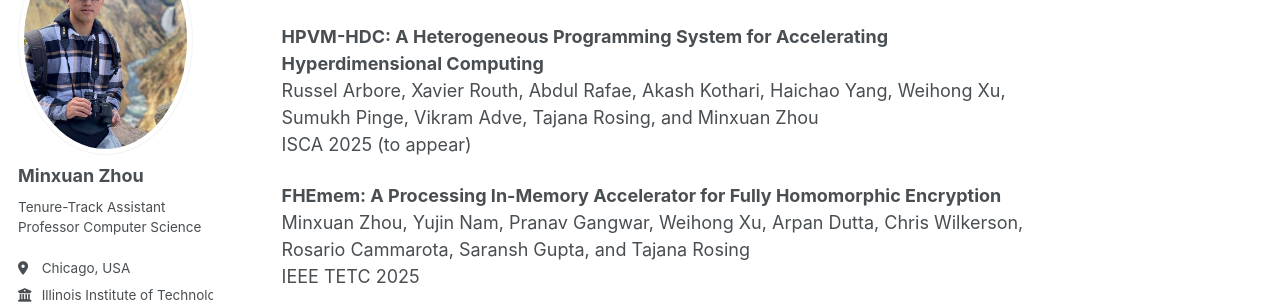
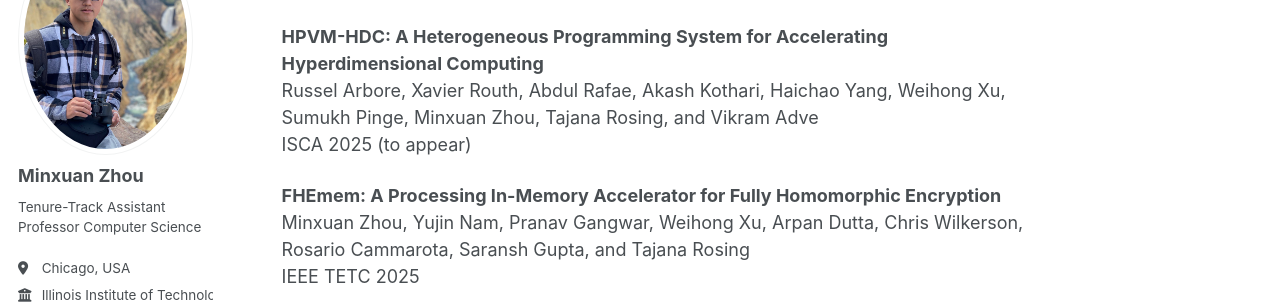
Before and after one commit to zhouminxuan/zhouminxuan.github.io, a Jekyll site: the page built from _pages/about.md, in a window 1280 px wide and 900 px high, scrolled down 701 px. Shown: the part 180-484 px from the top of the window. Built offline with Jekyll 4.4.1, drawn with Linux system fonts in a browser that asks for light colours; some web fonts are replaced.

```diff
--- a/_pages/about.md
+++ b/_pages/about.md
@@ -28,7 +28,7 @@ ISCA 2025 (to appear)
 \* equal contribution
 
 **HPVM-HDC: A Heterogeneous Programming System for Accelerating Hyperdimensional Computing**
-Russel Arbore, Xavier Routh, Abdul Rafae, Akash Kothari, Haichao Yang, Weihong Xu, Sumukh Pinge, Vikram Adve, Tajana Rosing, and Minxuan Zhou
+Russel Arbore, Xavier Routh, Abdul Rafae, Akash Kothari, Haichao Yang, Weihong Xu, Sumukh Pinge, Minxuan Zhou, Tajana Rosing, and Vikram Adve
 ISCA 2025 (to appear)
 
 **FHEmem: A Processing In-Memory Accelerator for Fully Homomorphic Encryption**
```
